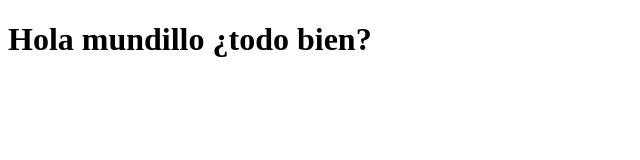
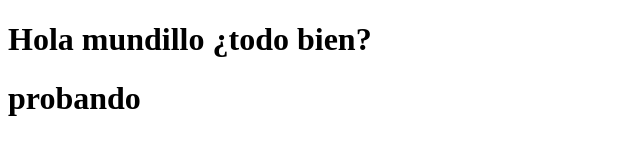
Before and after one commit to EmaCaputo/FullStack.PrimerEntrega, a website: page app/views/text.html in a window 1280 px wide. Shown: the whole page, without its empty margins (0-640 px from the left). Drawn offline with Linux system fonts and the light colour scheme.

Commit message:
mando una prueba

```diff
--- a/app/app.js
+++ b/app/app.js
@@ -28,11 +28,5 @@ app.get('/', (req, res) => {
     res.sendFile(path.join(__dirname,'/views/text.html'));
 });
 
-/*
 
-// Mensaje con un estado, en este caso envio un Json
-app.get('/', (req, res) => {
-    res.status(200).send({message: "Bienvenido a mi appi rest"})
-})
-*/
 module.exports = app;
--- a/app/views/text.html
+++ b/app/views/text.html
@@ -8,5 +8,6 @@
 </head>
 <body>
     <h1>Hola mundillo ¿todo bien?</h1>
+    <h1>probando</h1>
 </body>
 </html>
```
